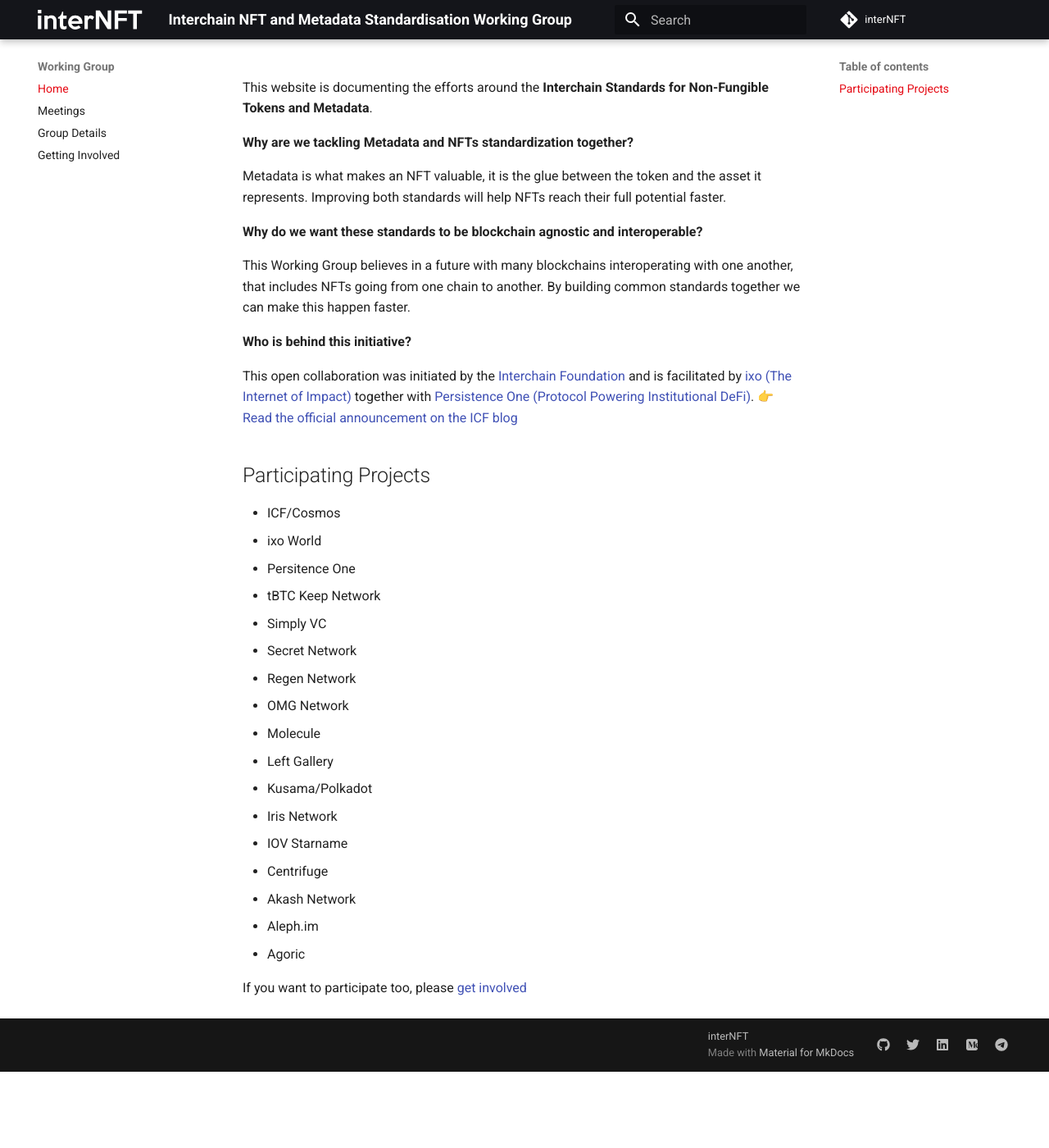
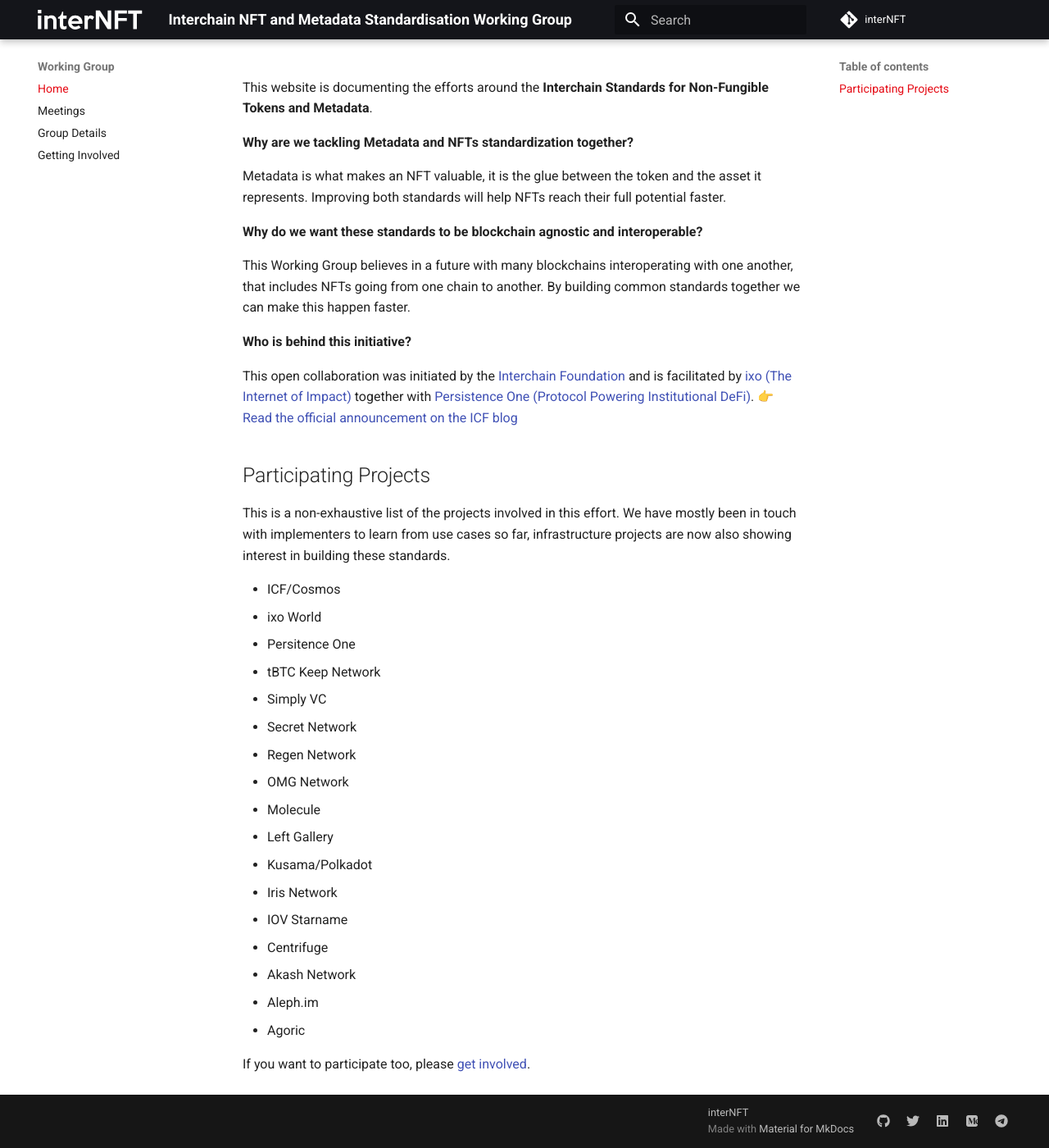
Before and after one commit to interNFT/documentation, an MkDocs documentation site: the page built from markdowns/index.md, in a window 1280 px wide and 1400 px high, scrolled down 134 px. Shown: the whole window at 82% size. Built offline with MkDocs 1.6.1 and Material for MkDocs 9.7.7, drawn with Linux system fonts in a browser that asks for light colours; before the commit the page ends 1441 px from its top, so only the background shows below that.

Commit message:
Update index.md

```diff
--- a/markdowns/index.md
+++ b/markdowns/index.md
@@ -15,6 +15,8 @@
 This open collaboration was initiated by the [Interchain Foundation](https://interchain.io/) and is facilitated by [ixo (The Internet of Impact)](https://ixo.world/) together with [Persistence One (Protocol Powering Institutional DeFi)](https://persistence.one/). 👉 [Read the official announcement on the ICF blog](https://blog.cosmos.network/interchain-standards-for-non-fungible-tokens-and-metadata-fbf90375c38b)
 
 ## Participating Projects
+
+This is a non-exhaustive list of the projects involved in this effort. We have mostly been in touch with implementers to learn from use cases so far, infrastructure projects are now also showing interest in building these standards.
 
 * ICF/Cosmos
 * ixo World
@@ -34,4 +36,4 @@
 * Aleph.im
 * Agoric
 
-If you want to participate too, please [get involved](/workingGroup/gettingInvolved.md)
+If you want to participate too, please [get involved](/workingGroup/gettingInvolved.md).
```
